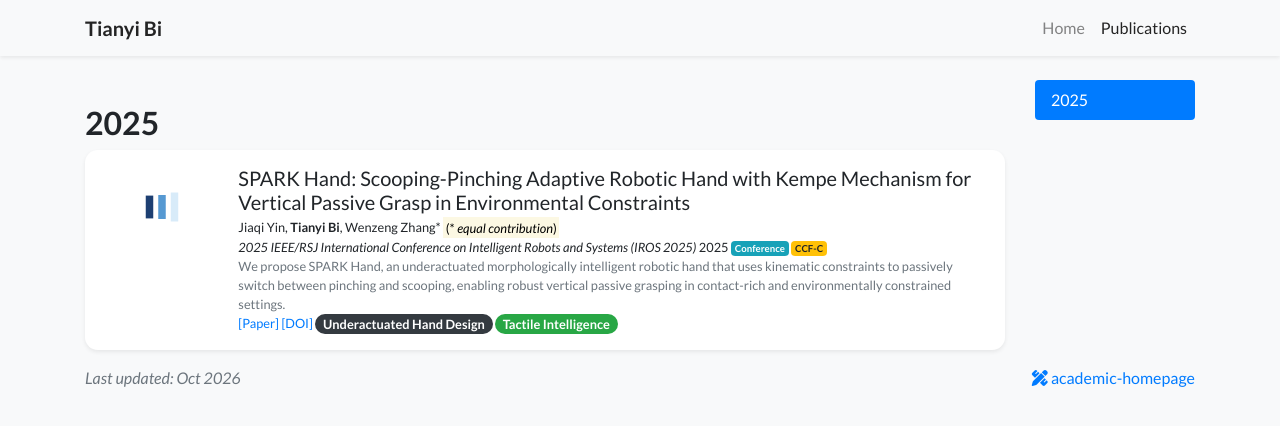
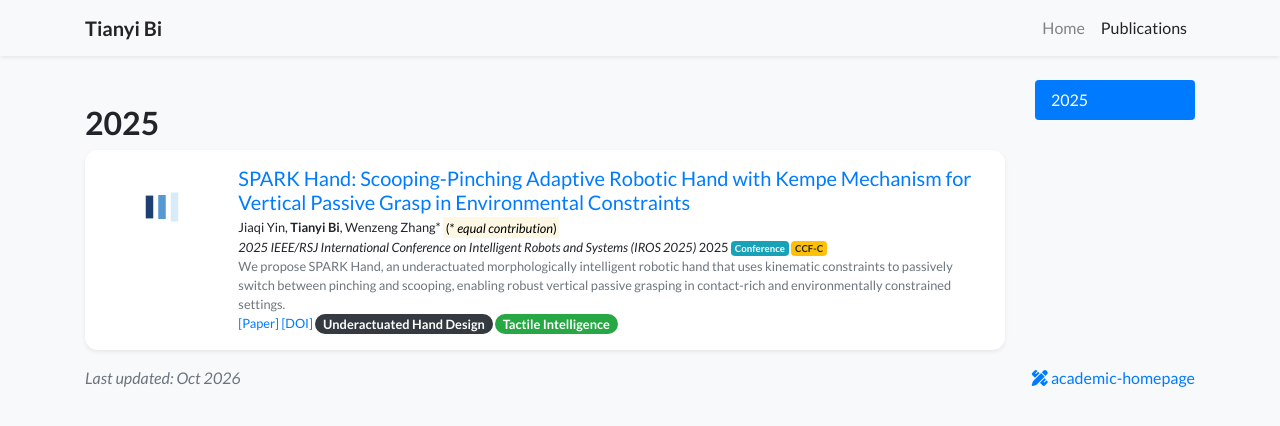
Before and after one commit to William-TianyiBi/william-tianyibi.github.io, a Jekyll site: the page built from publications.html, in a window 1280 px wide. Shown: the top 426 px of the page. Built offline with Jekyll 4.4.1, drawn with Linux system fonts in a browser that asks for light colours; nearby versions of some CDN libraries; a style sheet for code colours, icons or effects is not loaded.

Commit message:
Link SPARK Hand publication title

```diff
--- a/_includes/widgets/profile_card.html
+++ b/_includes/widgets/profile_card.html
@@ -43,13 +43,13 @@
                         </div>
 
                         {% if site.data.profile.cv_link %}
-                        <a target="_blank" href="{{ site.data.profile.cv_link | relative_url }}"><i class="fas fa-file-alt"></i> Curriculum Vitae</a><br>
+                        <a class="profile-cv-link" target="_blank" href="{{ site.data.profile.cv_link | relative_url }}"><i class="fas fa-file-alt"></i> Curriculum Vitae</a><br>
                         {% endif %}
                     </div>
                 </div>
                 <hr>
                 <div class="row">
-                    <div class="col">
+                    <div class="col profile-contacts">
                         <a class="pr-3 no-break" href="mailto:{{ site.data.profile.email | encode_email }}">
                             <i class="fas fa-at"></i> <span class="email-text">{{ site.data.profile.email | replace: "@", "(at)" }}</span>
                         </a>
--- a/_includes/widgets/publication_item.html
+++ b/_includes/widgets/publication_item.html
@@ -9,7 +9,7 @@
             {%- endif -%}
         </div>
         <div class="col-md-9 col-xl-10 p-3 pl-md-0">
-            <h5 class="mt-0 mb-1 font-weight-normal">{{ item.title }}</h5>
+            <h5 class="mt-0 mb-1 font-weight-normal">{% if item.project_link %}<a target="_blank" rel="noopener" href="{{ item.project_link }}">{{ item.title }}</a>{% else %}{{ item.title }}{% endif %}</h5>
             <p class="mt-0 mb-0 small">{% include widgets/author_list.html authors=item.authors %}</p>
             <p class="mt-0 mb-0 small">{{item.pub_pre}}<i>{{ item.pub }}</i>{{ item.pub_post }} {{ item.pub_date }} {{ item.pub_last }} <span data-semantic-scholar-id="{{ item.semantic_scholar_id }}"></span></p>
             <p class="mt-0 mb-0 small text-muted">{{ item.abstract }}</p>
@@ -42,7 +42,7 @@
         <div class="d-flex align-items-start flex-column py-3 px-4">
             <div class="mb-auto"></div>
             <div>
-                <h5 class="mt-0 mb-1 font-weight-normal">{{ item.title }}</h5>
+                <h5 class="mt-0 mb-1 font-weight-normal">{% if item.project_link %}<a target="_blank" rel="noopener" href="{{ item.project_link }}">{{ item.title }}</a>{% else %}{{ item.title }}{% endif %}</h5>
                 <p class="mt-0 mb-0 small">{% include widgets/author_list.html authors=item.authors %}</p>
                 <p class="mt-0 mb-0 small">{{item.pub_pre}}<i>{{ item.pub }}</i>{{ item.pub_post }} {{ item.pub_date }} {{ item.pub_last }} <span data-semantic-scholar-id="{{ item.semantic_scholar_id }}"></span></p>
                 <p class="mt-0 mb-0 small text-muted">{{ item.abstract }}</p>
--- a/assets/css/global.css
+++ b/assets/css/global.css
@@ -90,6 +90,11 @@ div.lazy {
     font-family: Courier, monospace;
 }
 
+.profile-cv-link,
+.profile-contacts {
+    font-size: 0.9rem;
+}
+
 .news-card .media-body {
     font-size: 0.9rem;
 }
```
Also changed, not shown: _publications/2025/2025-iros-spark-hand.md (+1 -0 lines).
